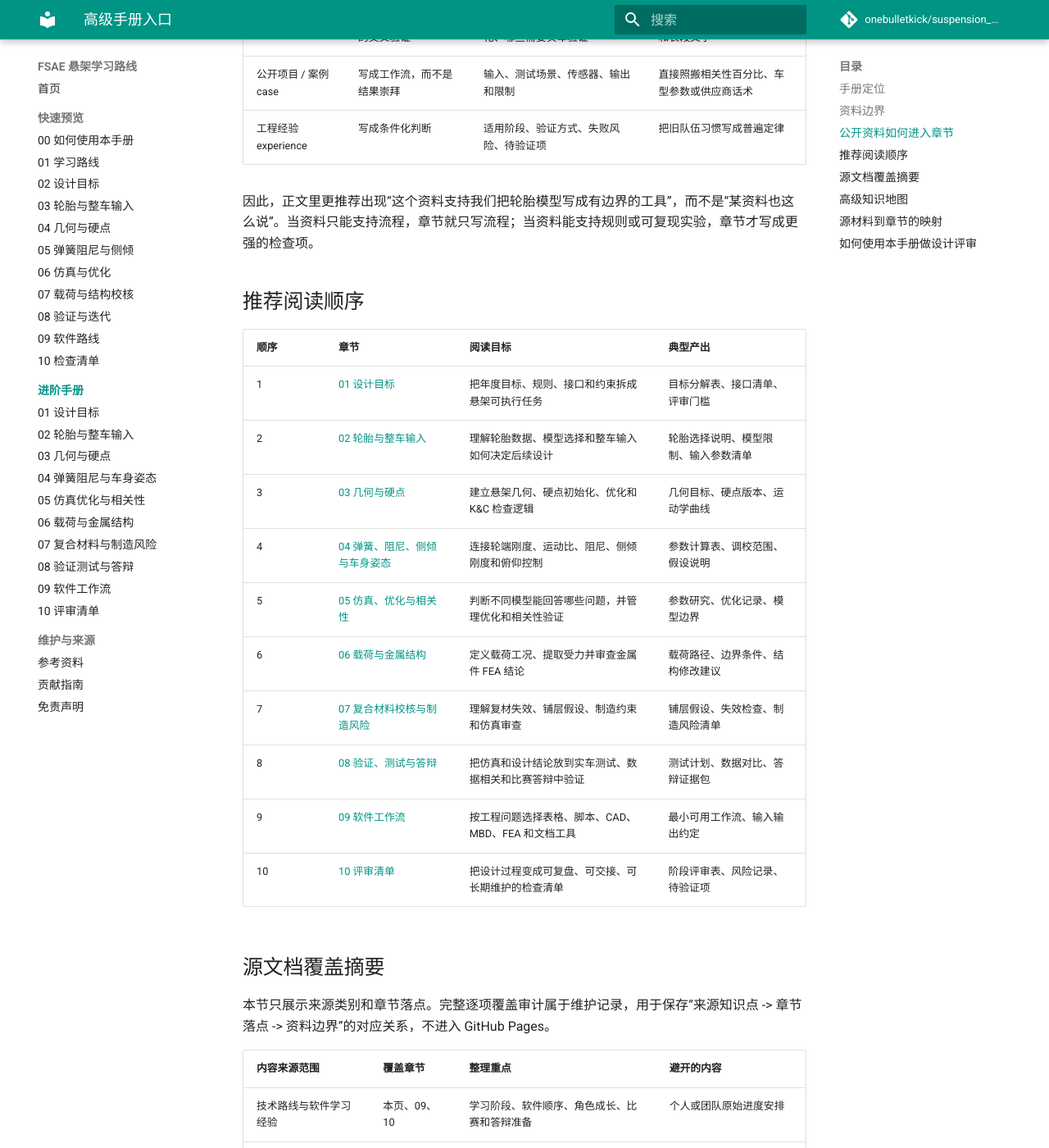
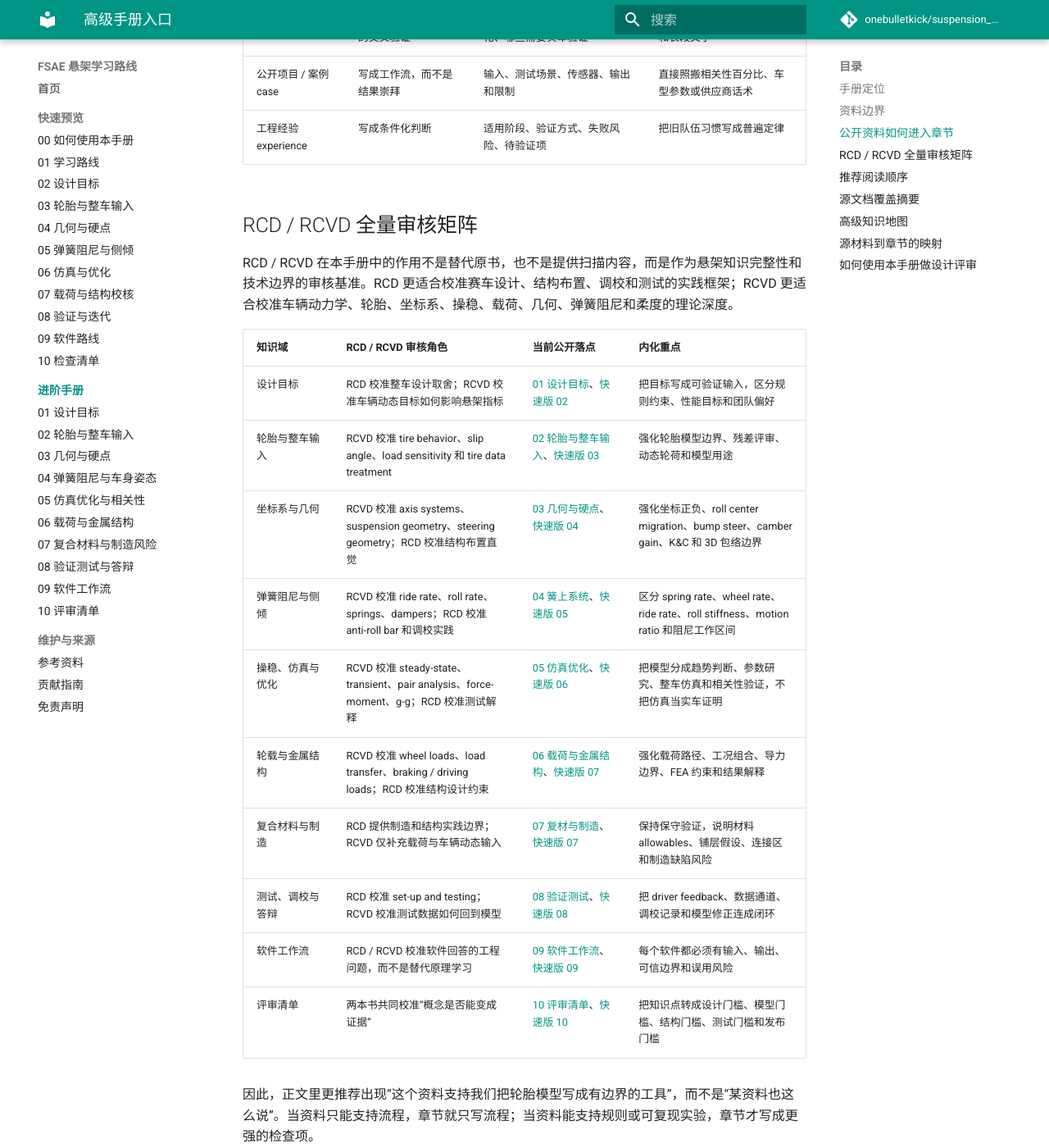
Before and after one commit to onebulletkick/suspension_opensource, an MkDocs documentation site: the page built from docs/advanced/README.md, in a window 1280 px wide and 1400 px high, scrolled down 1045 px. Shown: the whole window at 82% size. Built offline with MkDocs 1.6.1 and Material for MkDocs 9.7.7, drawn with Linux system fonts in a browser that asks for light colours; a script that is not in the unit is left out; comment, search, counter and statistics services are not loaded.

Commit message:
docs: add RCD RCVD audit matrix

```diff
--- a/docs/advanced/README.md
+++ b/docs/advanced/README.md
@@ -23,6 +23,23 @@
 | 论文 paper | 写成方法或模型边界的交叉验证 | 它支持哪条流程、哪些假设被简化、哪些需要实车验证 | 摘要之外的受版权保护图表和长段文字 |
 | 公开项目 / 案例 case | 写成工作流，而不是结果崇拜 | 输入、测试场景、传感器、输出和限制 | 直接照搬相关性百分比、车型参数或供应商话术 |
 | 工程经验 experience | 写成条件化判断 | 适用阶段、验证方式、失败风险、待验证项 | 把旧队伍习惯写成普遍定律 |
+
+## RCD / RCVD 全量审核矩阵
+
+RCD / RCVD 在本手册中的作用不是替代原书，也不是提供扫描内容，而是作为悬架知识完整性和技术边界的审核基准。RCD 更适合校准赛车设计、结构布置、调校和测试的实践框架；RCVD 更适合校准车辆动力学、轮胎、坐标系、操稳、载荷、几何、弹簧阻尼和柔度的理论深度。
+
+| 知识域 | RCD / RCVD 审核角色 | 当前公开落点 | 内化重点 |
+|---|---|---|---|
+| 设计目标 | RCD 校准整车设计取舍；RCVD 校准车辆动态目标如何影响悬架指标 | [01 设计目标](01-design-targets.md)、[快速版 02](../02-design-targets.md) | 把目标写成可验证输入，区分规则约束、性能目标和团队偏好 |
+| 轮胎与整车输入 | RCVD 校准 tire behavior、slip angle、load sensitivity 和 tire data treatment | [02 轮胎与整车输入](02-tire-and-vehicle-inputs.md)、[快速版 03](../03-tire-and-vehicle-inputs.md) | 强化轮胎模型边界、残差评审、动态轮荷和模型用途 |
+| 坐标系与几何 | RCVD 校准 axis systems、suspension geometry、steering geometry；RCD 校准结构布置直觉 | [03 几何与硬点](03-geometry-and-hardpoints.md)、[快速版 04](../04-geometry-and-hardpoints.md) | 强化坐标正负、roll center migration、bump steer、camber gain、K&C 和 3D 包络边界 |
+| 弹簧阻尼与侧倾 | RCVD 校准 ride rate、roll rate、springs、dampers；RCD 校准 anti-roll bar 和调校实践 | [04 簧上系统](04-spring-damper-roll-and-ride.md)、[快速版 05](../05-spring-damper-and-roll.md) | 区分 spring rate、wheel rate、ride rate、roll stiffness、motion ratio 和阻尼工作区间 |
+| 操稳、仿真与优化 | RCVD 校准 steady-state、transient、pair analysis、force-moment、g-g；RCD 校准测试解释 | [05 仿真优化](05-simulation-optimization-correlation.md)、[快速版 06](../06-simulation-and-optimization.md) | 把模型分成趋势判断、参数研究、整车仿真和相关性验证，不把仿真当实车证明 |
+| 轮载与金属结构 | RCVD 校准 wheel loads、load transfer、braking / driving loads；RCD 校准结构设计约束 | [06 载荷与金属结构](06-loads-metal-structure.md)、[快速版 07](../07-loads-and-structure-check.md) | 强化载荷路径、工况组合、导力边界、FEA 约束和结果解释 |
+| 复合材料与制造 | RCD 提供制造和结构实践边界；RCVD 仅补充载荷与车辆动态输入 | [07 复材与制造](07-composites-and-manufacturing.md)、[快速版 07](../07-loads-and-structure-check.md) | 保持保守验证，说明材料 allowables、铺层假设、连接区和制造缺陷风险 |
+| 测试、调校与答辩 | RCD 校准 set-up and testing；RCVD 校准测试数据如何回到模型 | [08 验证测试](08-validation-testing-defense.md)、[快速版 08](../08-validation-and-iteration.md) | 把 driver feedback、数据通道、调校记录和模型修正连成闭环 |
+| 软件工作流 | RCD / RCVD 校准软件回答的工程问题，而不是替代原理学习 | [09 软件工作流](09-software-workflows.md)、[快速版 09](../09-software-roadmap.md) | 每个软件都必须有输入、输出、可信边界和误用风险 |
+| 评审清单 | 两本书共同校准“概念是否能变成证据” | [10 评审清单](10-review-checklists.md)、[快速版 10](../10-checklists.md) | 把知识点转成设计门槛、模型门槛、结构门槛、测试门槛和发布门槛 |
 
 因此，正文里更推荐出现“这个资料支持我们把轮胎模型写成有边界的工具”，而不是“某资料也这么说”。当资料只能支持流程，章节就只写流程；当资料能支持规则或可复现实验，章节才写成更强的检查项。
 
```
